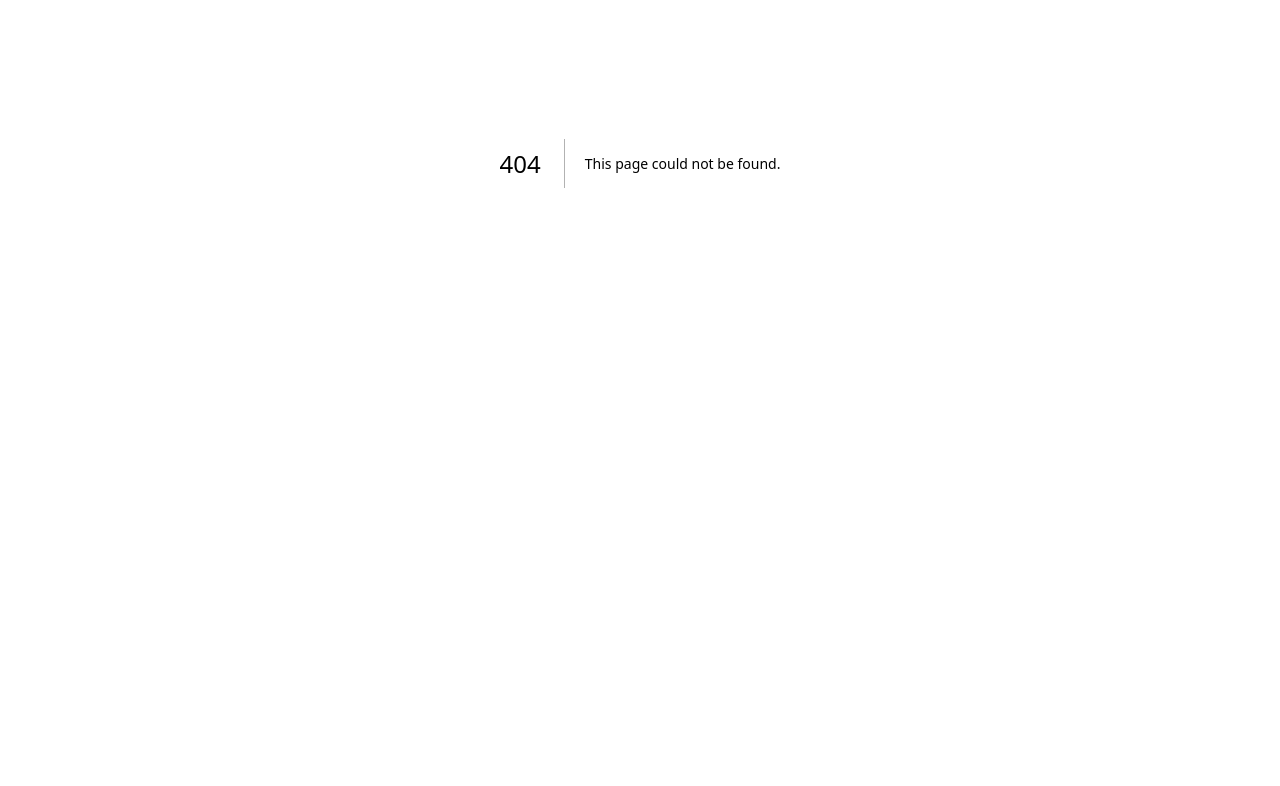
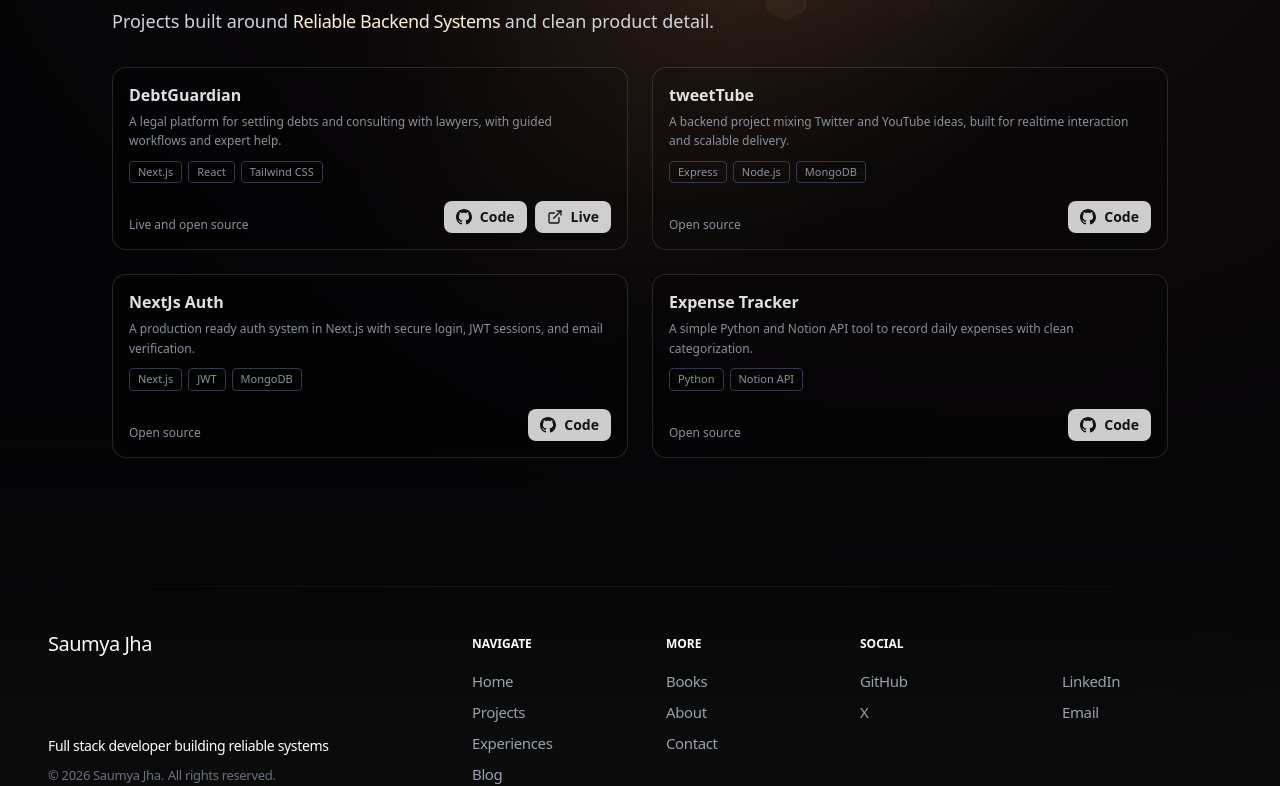
Before and after one commit to saumyaJha7/portfolio, a Next.js app: page /projects in a window 1280 px wide. Before the commit this address had no page. Shown: the part 237-1023 px from the top of the page. Before the commit the page ends 800 px from the top, so only its background shows below. Built offline with nearby package versions, Linux system fonts and the light colour scheme.

Commit message:
feat: restructure layout and enhance blog/projects components with previews

```diff
--- /dev/null
+++ b/src/app/blog/page.tsx
@@ -0,0 +1,11 @@
+import type { Metadata } from "next";
+import BlogComingSoon from "@/components/blog-coming-soon";
+
+export const metadata: Metadata = {
+  title: "Blog: Saumya Jha",
+  description: "Short explainers on systems I find interesting, written for builders.",
+};
+
+export default function BlogPage() {
+  return <BlogComingSoon />;
+}
--- a/src/app/layout.tsx
+++ b/src/app/layout.tsx
@@ -1,5 +1,6 @@
 import type { Metadata } from "next";
 import { ThemeProvider, ThemeScript } from "@/components/theme-provider";
+import { SiteShell } from "@/components/site-shell";
 import "./globals.css";
 import { Analytics } from '@vercel/analytics/next';
 
@@ -37,7 +38,7 @@ export default function RootLayout({
       </head>
       <body className="min-h-full flex flex-col antialiased">
         <ThemeProvider defaultTheme="dark">
-          {children}
+          <SiteShell>{children}</SiteShell>
           <Analytics />
         </ThemeProvider>
       </body>
--- a/src/app/page.tsx
+++ b/src/app/page.tsx
@@ -1,86 +1,21 @@
-import { Navbar } from "@/components/navbar";
-import { Footer } from "@/components/footer";
-import { Backdrop } from "@/components/backdrop";
 import SiteHero from "@/components/site-hero";
-import { FooterBottom } from "@/components/footer-bottom";
-import About from "@/components/about";
 import Projects from "@/components/projects";
 import Experiences from "@/components/experiences";
 import BlogComingSoon from "@/components/blog-coming-soon";
 import Books from "@/components/books";
+import About from "@/components/about";
 import Contact from "@/components/contact";
-
-const NAV_LINKS = [
-  { label: "Home", href: "#home" },
-  { label: "Projects", href: "#projects" },
-  { label: "Experiences", href: "#experiences" },
-  { label: "Blog", href: "#blog" },
-  { label: "Books", href: "#books" },
-  { label: "About", href: "#about" },
-  { label: "Contact", href: "#contact" },
-];
-
-const FOOTER_SECTIONS = [
-  {
-    title: "Navigate",
-    links: [
-      { label: "Home", href: "#home" },
-      { label: "Projects", href: "#projects" },
-      { label: "Experiences", href: "#experiences" },
-      { label: "Blog", href: "#blog" },
-    ],
-  },
-  {
-    title: "More",
-    links: [
-      { label: "Books", href: "#books" },
-      { label: "About", href: "#about" },
-      { label: "Contact", href: "#contact" },
-    ],
-  },
-  {
-    title: "Social",
-    wide: true,
-    links: [
-      { label: "GitHub", href: "https://github.com/saumyaJha7", external: true },
-      { label: "LinkedIn", href: "https://www.linkedin.com/in/jhasaumya/", external: true },
-      { label: "X", href: "https://x.com/SaumyaJ92279765", external: true },
-      { label: "Email", href: "mailto:saumyajha.error@gmail.com", external: true },
-    ],
-  },
-];
-
-function SiteLogo() {
-  return (
-    <a href="#home" aria-label="Saumya Jha home" className="inline-flex items-center gap-3">
-      <span className="font-brand text-xl font-medium tracking-tight text-foreground">
-        Saumya Jha
-      </span>
-    </a>
-  );
-}
 
 export default function Home() {
   return (
-    <div className="relative isolate flex min-h-full flex-col overflow-x-clip">
-      <Backdrop />
-      <Navbar logo={<SiteLogo />} layout="menu" links={NAV_LINKS} />
-      <main className="mx-auto flex w-full max-w-6xl flex-1 flex-col p-6 sm:p-12">
-        <SiteHero />
-        <Projects />
-        <Experiences />
-        <BlogComingSoon />
-        <Books />
-        <About />
-        <Contact />
-      </main>
-      <Footer
-        logo={<SiteLogo />}
-        tagline="Full stack developer building reliable systems"
-        owner="Saumya Jha"
-        sections={FOOTER_SECTIONS}
-      />
-      <FooterBottom />
-    </div>
+    <>
+      <SiteHero />
+      <Projects limit={2} />
+      <Experiences />
+      <BlogComingSoon limit={2} />
+      <Books />
+      <About />
+      <Contact />
+    </>
   );
 }
--- /dev/null
+++ b/src/app/projects/page.tsx
@@ -0,0 +1,12 @@
+import type { Metadata } from "next";
+import Projects from "@/components/projects";
+
+export const metadata: Metadata = {
+  title: "Projects: Saumya Jha",
+  description:
+    "Selected projects built around reliable backend systems and clean product detail.",
+};
+
+export default function ProjectsPage() {
+  return <Projects />;
+}
--- a/src/components/blog-coming-soon.tsx
+++ b/src/components/blog-coming-soon.tsx
@@ -20,7 +20,9 @@ const blogs = [
   },
 ];
 
-export default function BlogComingSoon() {
+export default function BlogComingSoon({ limit }: { limit?: number } = {}) {
+  const visible = typeof limit === "number" ? blogs.slice(0, limit) : blogs;
+  const isPreview = typeof limit === "number";
   return (
     <section id="blog" className="scroll-mt-24 py-16 sm:py-20">
       <motion.div
@@ -29,7 +31,10 @@ export default function BlogComingSoon() {
         transition={{ duration: 0.3 }}
         viewport={{ once: true }}
       >
-        <SectionHead title="Thoughts and writing">
+        <SectionHead
+          title="Thoughts and writing"
+          action={isPreview ? { label: "View all", href: "/blog" } : undefined}
+        >
           <>
             Short explainers on <Highlight>systems I find interesting</Highlight>,
             written for builders.
@@ -38,7 +43,7 @@ export default function BlogComingSoon() {
       </motion.div>
 
       <div className="mt-8 grid grid-cols-1 gap-6 md:grid-cols-2">
-        {blogs.map((blog) => (
+        {visible.map((blog) => (
           <BlogCard key={blog.id} {...blog} />
         ))}
       </div>
--- a/src/components/projects.tsx
+++ b/src/components/projects.tsx
@@ -49,10 +49,15 @@ const projects = [
   },
 ];
 
-export default function Projects() {
+export default function Projects({ limit }: { limit?: number } = {}) {
+  const visible = typeof limit === "number" ? projects.slice(0, limit) : projects;
+  const isPreview = typeof limit === "number";
   return (
     <section id="projects" className="scroll-mt-24 py-16 sm:py-20">
-      <SectionHead title="Selected work">
+      <SectionHead
+        title="Selected work"
+        action={isPreview ? { label: "View all", href: "/projects" } : undefined}
+      >
         <>
           Projects built around <Highlight>reliable backend systems</Highlight> and
           clean product detail.
@@ -60,7 +65,7 @@ export default function Projects() {
       </SectionHead>
 
       <div className="mt-8 grid gap-6 sm:grid-cols-2">
-        {projects.map((project, i) => (
+        {visible.map((project, i) => (
           <motion.div
             key={project.title}
             initial={{ opacity: 0, y: 20 }}
--- a/src/components/site-hero.tsx
+++ b/src/components/site-hero.tsx
@@ -7,11 +7,6 @@ import { LayoutTextFlip } from "@/components/ui/layout-text-flip";
 import { FloatingDockContainer } from "@/components/ui/floating-dock-container";
 
 export default function SiteHero() {
-  const handleScroll = (href: string) => {
-    const el = document.querySelector(href);
-    if (el) el.scrollIntoView({ behavior: "smooth" });
-  };
-
   return (
     <section
       id="home"
@@ -57,20 +52,16 @@ export default function SiteHero() {
           transition={{ duration: 0.5, delay: 0.45 }}
           className="mt-10 flex flex-wrap items-center justify-center gap-4"
         >
-          <Button
-            size="lg"
-            className="rounded-full px-8 font-medium"
-            onClick={() => handleScroll("#projects")}
-          >
-            View Projects
+          <Button size="lg" className="rounded-full px-8 font-medium" asChild>
+            <a href="/projects">View Projects</a>
           </Button>
           <Button
             variant="outline"
             size="lg"
             className="rounded-full px-8 font-medium"
-            onClick={() => handleScroll("#contact")}
+            asChild
           >
-            Contact Me
+            <a href="/#contact">Contact Me</a>
           </Button>
         </motion.div>
 
--- /dev/null
+++ b/src/components/site-shell.tsx
@@ -0,0 +1,73 @@
+import { Navbar } from "@/components/navbar";
+import { Footer } from "@/components/footer";
+import { Backdrop } from "@/components/backdrop";
+import { FooterBottom } from "@/components/footer-bottom";
+
+const NAV_LINKS = [
+  { label: "Home", href: "/" },
+  { label: "Projects", href: "/projects" },
+  { label: "Experiences", href: "/#experiences" },
+  { label: "Blog", href: "/blog" },
+  { label: "Books", href: "/#books" },
+  { label: "About", href: "/#about" },
+  { label: "Contact", href: "/#contact" },
+];
+
+const FOOTER_SECTIONS = [
+  {
+    title: "Navigate",
+    links: [
+      { label: "Home", href: "/" },
+      { label: "Projects", href: "/projects" },
+      { label: "Experiences", href: "/#experiences" },
+      { label: "Blog", href: "/blog" },
+    ],
+  },
+  {
+    title: "More",
+    links: [
+      { label: "Books", href: "/#books" },
+      { label: "About", href: "/#about" },
+      { label: "Contact", href: "/#contact" },
+    ],
+  },
+  {
+    title: "Social",
+    wide: true,
+    links: [
+      { label: "GitHub", href: "https://github.com/saumyaJha7", external: true },
+      { label: "LinkedIn", href: "https://www.linkedin.com/in/jhasaumya/", external: true },
+      { label: "X", href: "https://x.com/SaumyaJ92279765", external: true },
+      { label: "Email", href: "mailto:saumyajha.error@gmail.com", external: true },
+    ],
+  },
+];
+
+function SiteLogo() {
+  return (
+    <a href="/" aria-label="Saumya Jha home" className="inline-flex items-center gap-3">
+      <span className="font-brand text-xl font-medium tracking-tight text-foreground">
+        Saumya Jha
+      </span>
+    </a>
+  );
+}
+
+export function SiteShell({ children }: { children: React.ReactNode }) {
+  return (
+    <div className="relative isolate flex min-h-full flex-col overflow-x-clip">
+      <Backdrop />
+      <Navbar logo={<SiteLogo />} layout="menu" links={NAV_LINKS} />
+      <main className="mx-auto flex w-full max-w-6xl flex-1 flex-col p-6 sm:p-12">
+        {children}
+      </main>
+      <Footer
+        logo={<SiteLogo />}
+        tagline="Full stack developer building reliable systems"
+        owner="Saumya Jha"
+        sections={FOOTER_SECTIONS}
+      />
+      <FooterBottom />
+    </div>
+  );
+}
```
